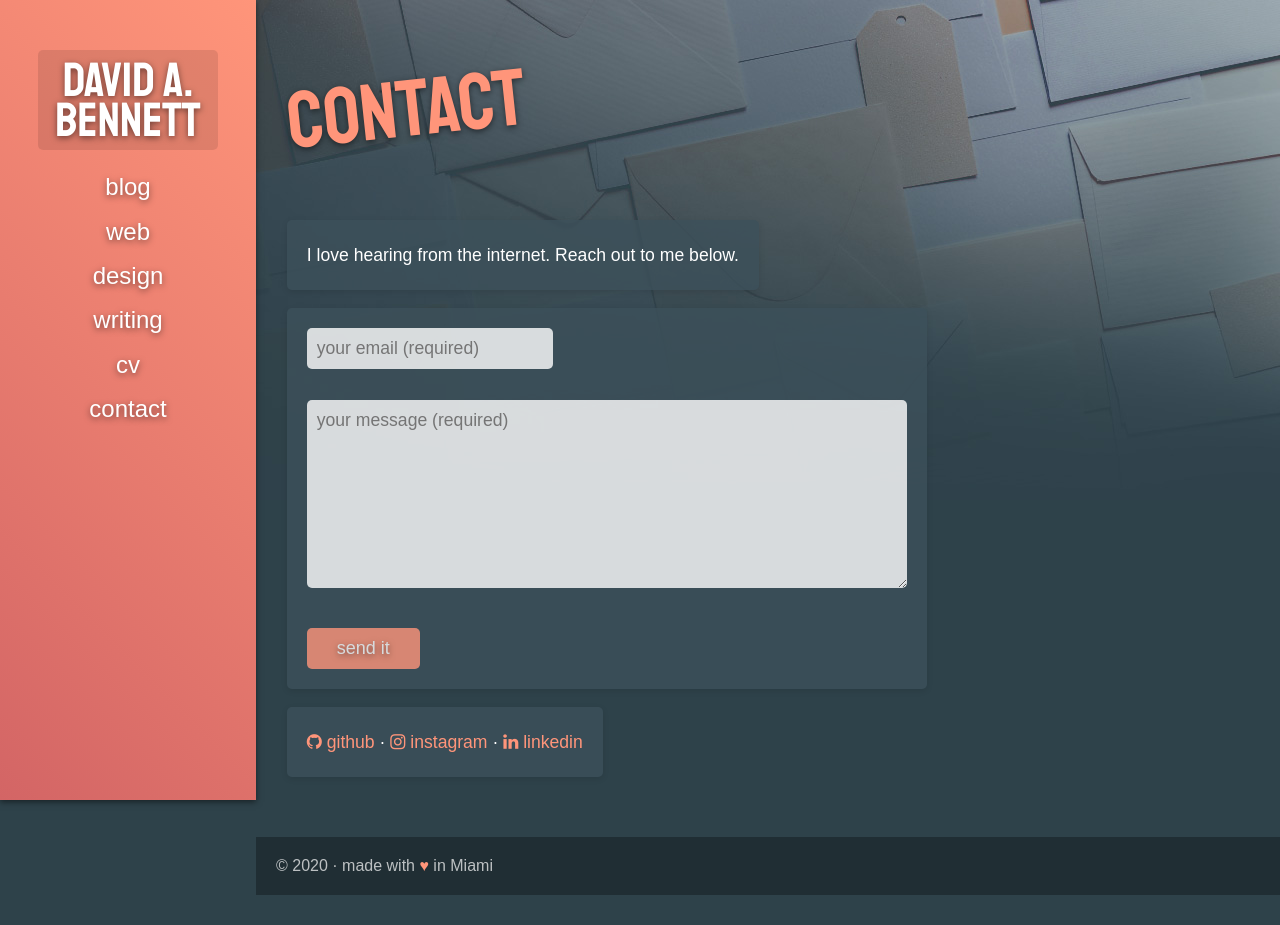
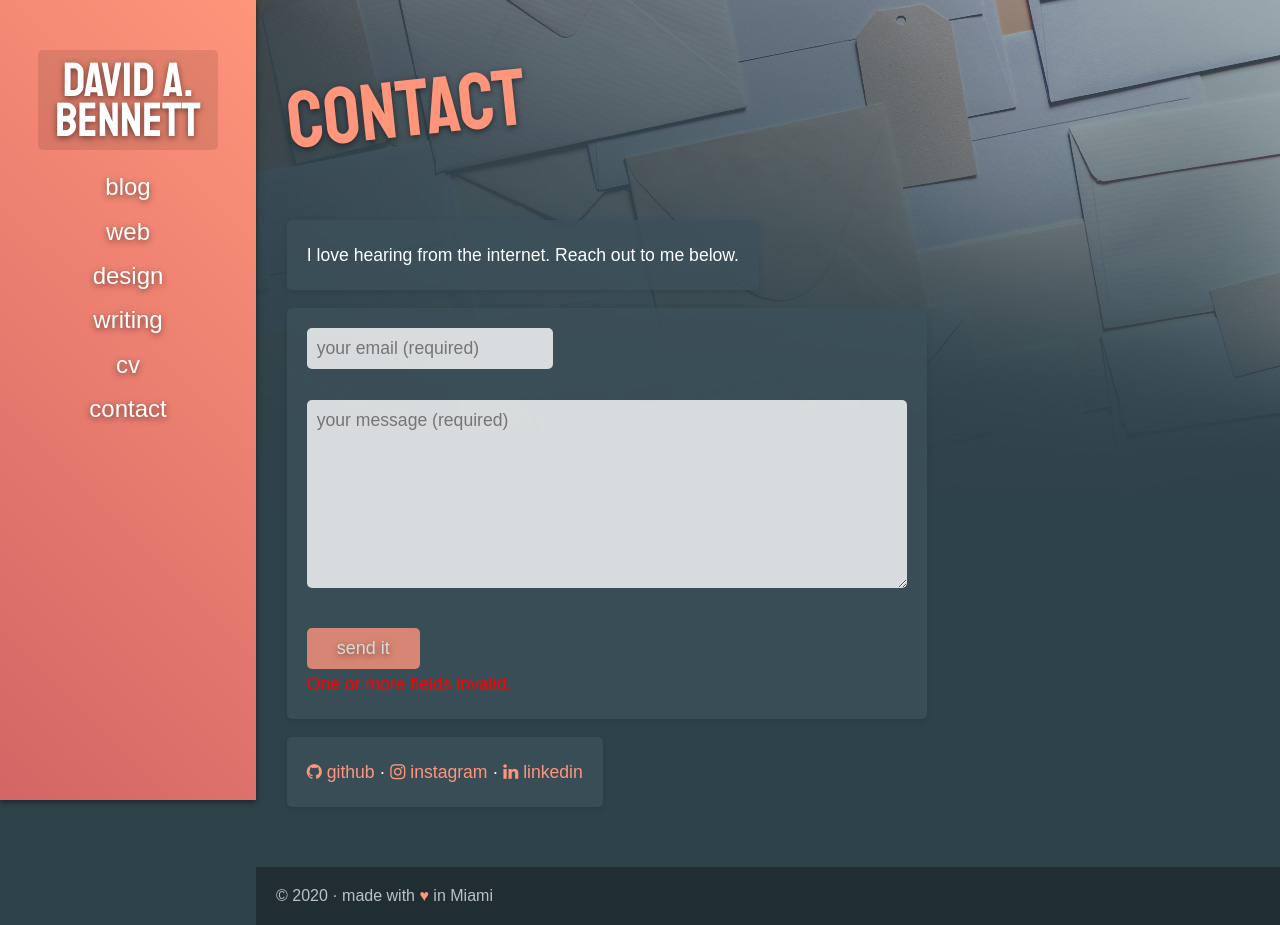
Before and after one commit to blinkbat/portfolio2020, a React (Create React App) app in the folder client/: page /contact in a window 1280 px wide. Before the commit the page ends 895 px from the top, so only its background shows below. Built offline with nearby package versions, Linux system fonts and the light colour scheme; a web font is replaced by a local one.

Commit message:
contact validation

```diff
--- a/client/src/components/Contact.js
+++ b/client/src/components/Contact.js
@@ -9,6 +9,8 @@ const Contact = () => {
 
     // state handlers
     const [ formInfo, setInfo ] = useState({ email: '', message: '' });
+
+    const [ feedback, setFeedback ] = useState({ feedback: '' })
 
 
 
@@ -35,13 +37,14 @@ const Contact = () => {
                 .then( res => {
 
                     setInfo({ email: '', message: '' });
+                    setFeedback({ feedback: 'success' });
                     return res;
                 })
                 .catch( err => console.log( err ) );
 
         } else {
             // validation err
-
+            setFeedback({ feedback: 'invalid' });
 
         }
 
@@ -82,6 +85,13 @@ const Contact = () => {
                     value="send it"
                     onClick={ handleFormSubmit }
                 />
+                <br />
+
+                { feedback === 'success' ?
+                    <span style={{ color: 'lightgreen' }}>Email sent!</span>
+                :
+                    <span style={{ color: 'red' }}>One or more fields invalid.</span>
+                }
 
             </p>
             <br /><br />
```
Also changed, not shown: 1 other file (tests, documents, lock files or other folders).
